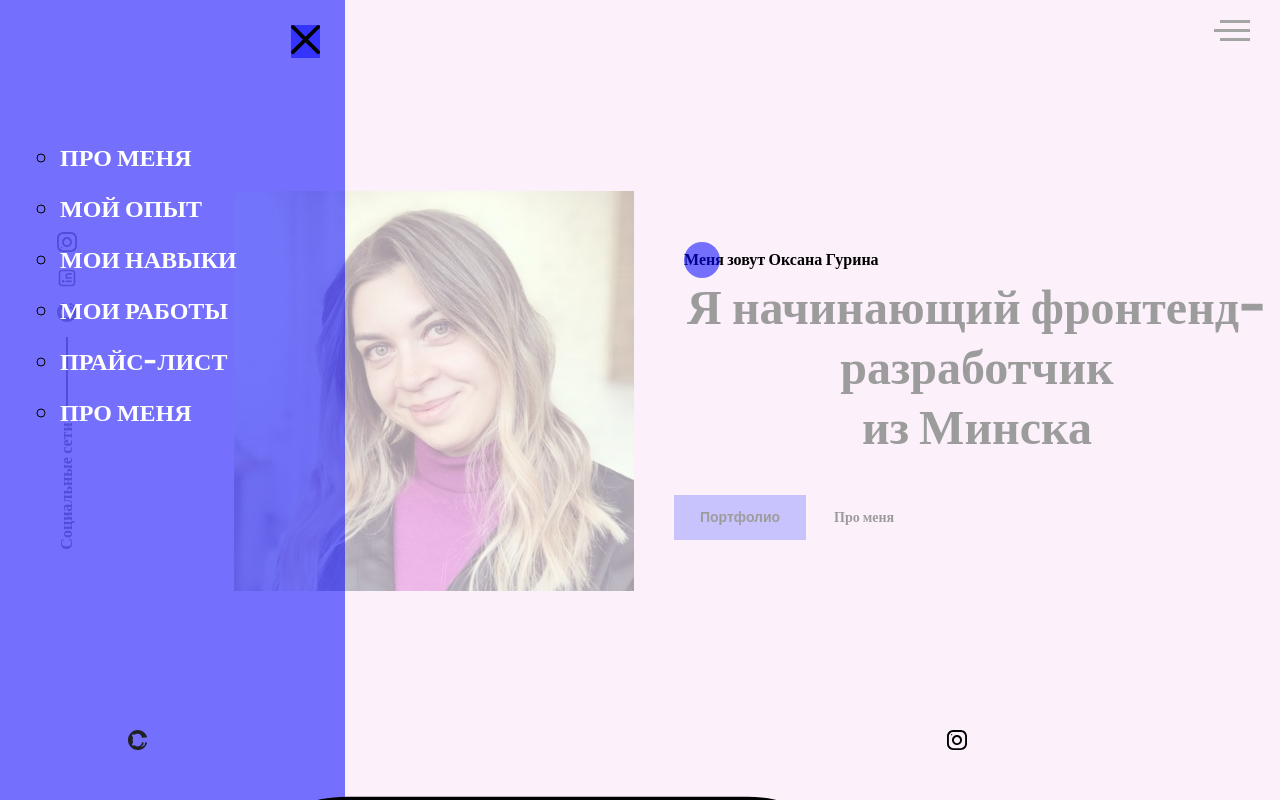
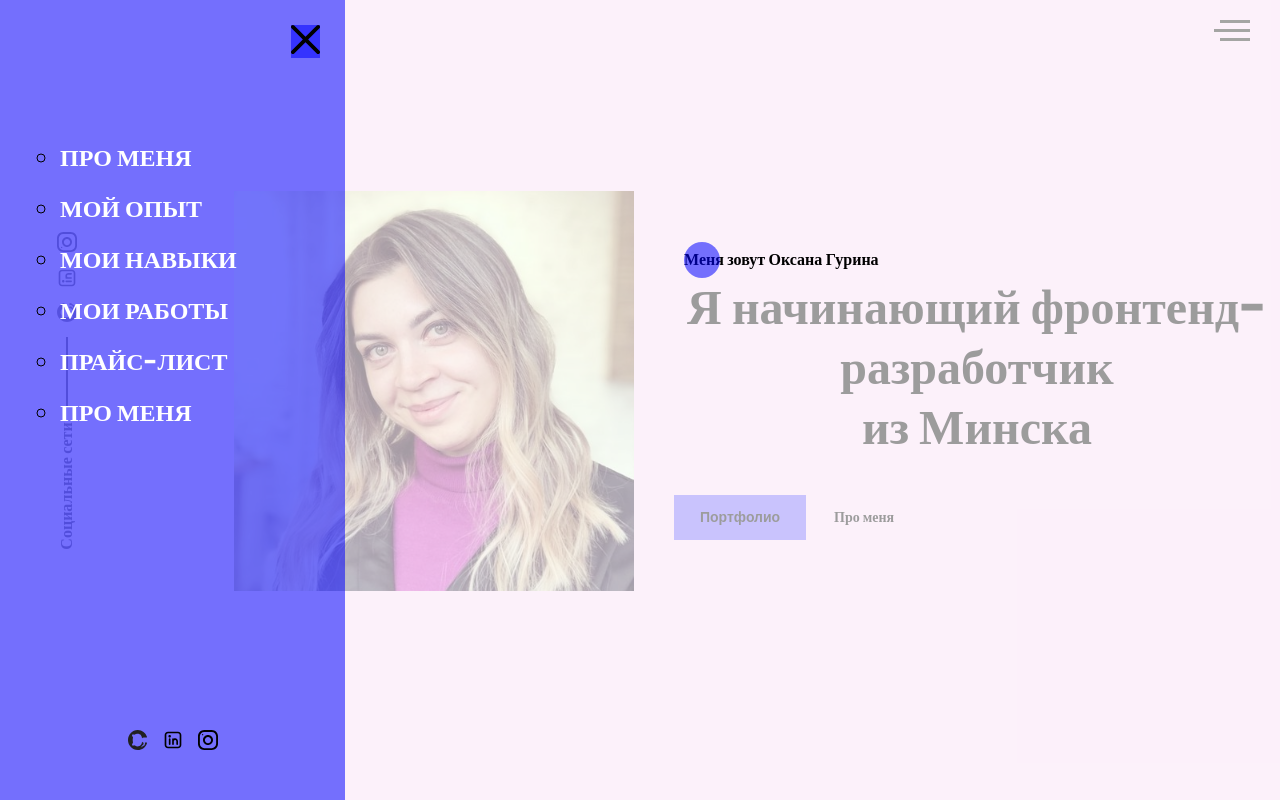
Before and after one commit to GurinAOA/My-portfolio, a plain HTML site: page index.html in a window 1280 px wide. Both pictures are taken after a click on the element 640 px from the left and 20 px from the top of the page. Drawn offline with Linux system fonts and the light colour scheme.

Commit message:
correct adaptive svg

```diff
--- a/index.html
+++ b/index.html
@@ -46,7 +46,7 @@
                 ><img src="./img/Github.svg" alt="git"
               /></a>
               <a href="https://www.linkedin.com/in/aksana-huryna-2abb8888/">
-                <img src="./img/linkedin.svg" alt="linkedin"
+                <img class="linkedin"src="./img/linkedin.svg" alt="linkedin"
               /></a>
               <a
                 href="https://www.instagram.com/oksanakiulo?igsh=MTY1NG8yenJwOTBkZQ%3D%3D&utm_source=qr"
```
